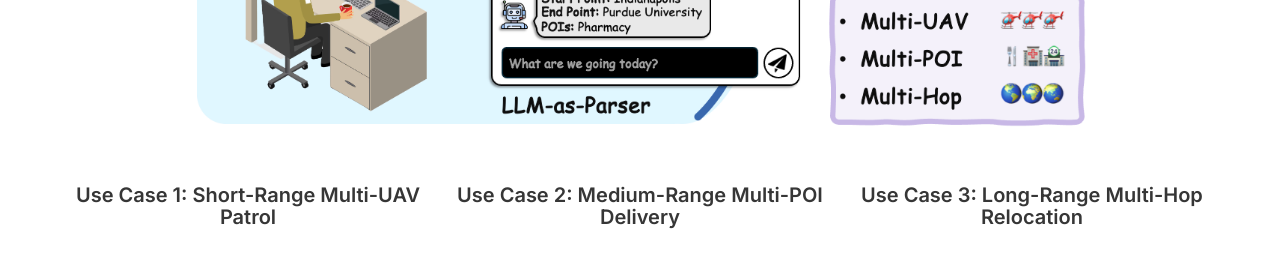
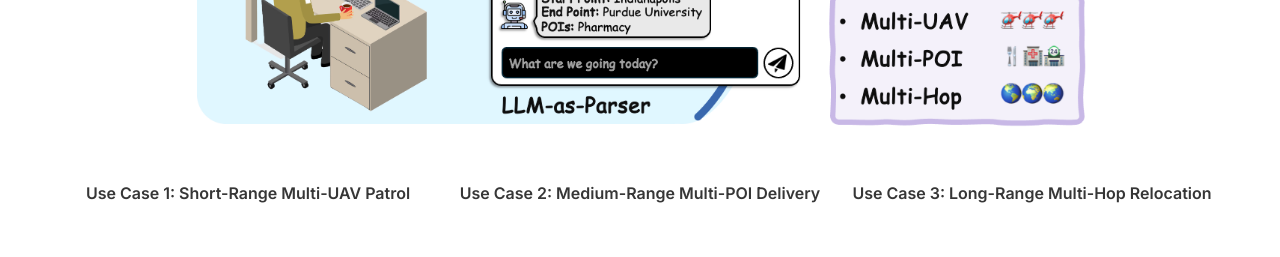
Before and after one commit to liangqiyuan/NeLV, a plain HTML site: page docs/index.html in a window 1280 px wide. Shown: the part 2296-2553 px from the top of the page. Drawn offline with nearby package versions, Linux system fonts and the light colour scheme; some icons are missing.

Commit message:
Update index.html

```diff
--- a/docs/index.html
+++ b/docs/index.html
@@ -344,7 +344,7 @@
 
         <!-- Use Case 1 -->
         <div class="column is-one-third">
-          <h2 class="title is-5 has-text-centered">Use Case 1: Short-Range Multi-UAV Patrol</h2>
+          <h2 class="title is-6 has-text-centered">Use Case 1: Short-Range Multi-UAV Patrol</h2>
           <div id="carousel-1" class="carousel results-carousel">
             <div class="item">
               <img src="static/images/Use_Case_1_LLM.png" alt="LLM-as-Parser" loading="lazy"/>
@@ -367,7 +367,7 @@
 
         <!-- Use Case 2 -->
         <div class="column is-one-third">
-          <h2 class="title is-5 has-text-centered">Use Case 2: Medium-Range Multi-POI Delivery</h2>
+          <h2 class="title is-6 has-text-centered">Use Case 2: Medium-Range Multi-POI Delivery</h2>
           <div id="carousel-2" class="carousel results-carousel">
             <div class="item">
               <img src="static/images/Use_Case_2_LLM.png" alt="Use Case 2 - LLM" loading="lazy"/>
@@ -390,7 +390,7 @@
 
         <!-- Use Case 3 -->
         <div class="column is-one-third">
-          <h2 class="title is-5 has-text-centered">Use Case 3: Long-Range Multi-Hop Relocation</h2>
+          <h2 class="title is-6 has-text-centered">Use Case 3: Long-Range Multi-Hop Relocation</h2>
           <div id="carousel-3" class="carousel results-carousel">
             <div class="item">
               <img src="static/images/Use_Case_3_LLM.png" alt="Use Case 3 - LLM" loading="lazy"/>
```
